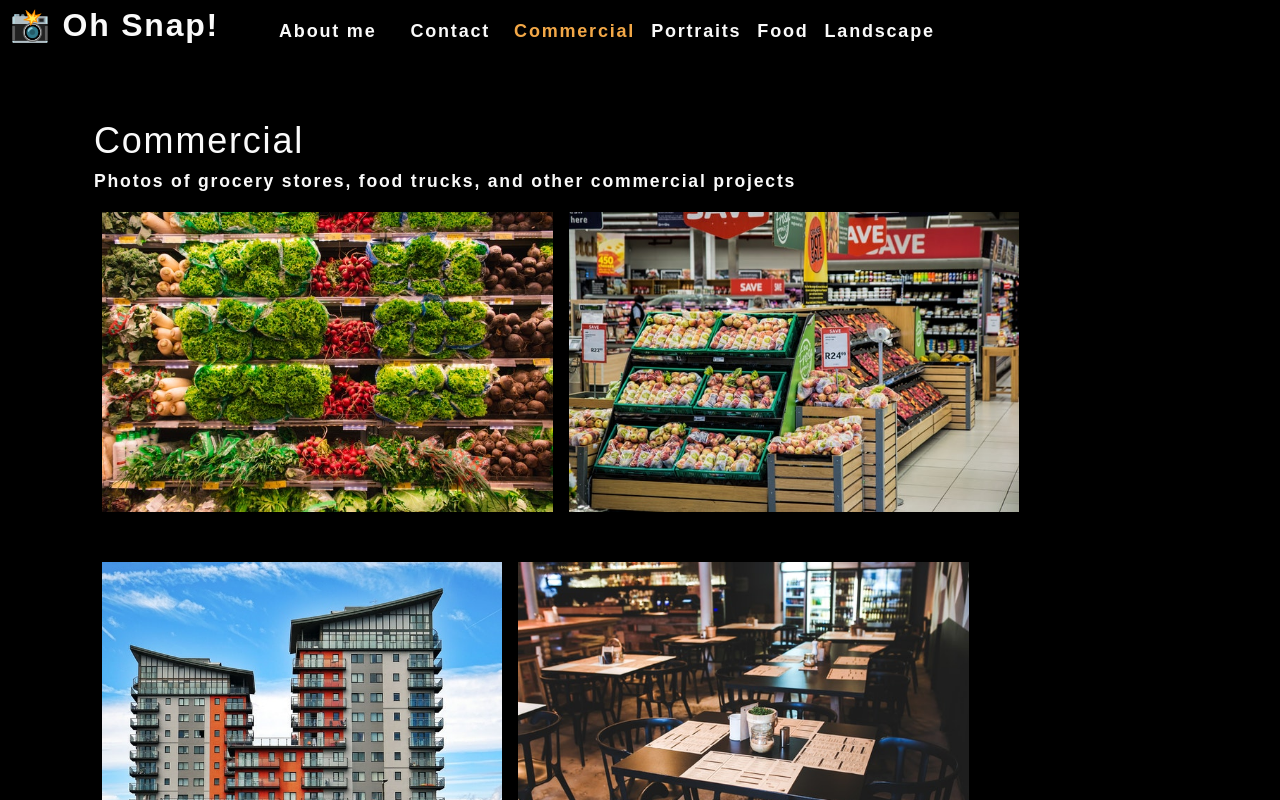
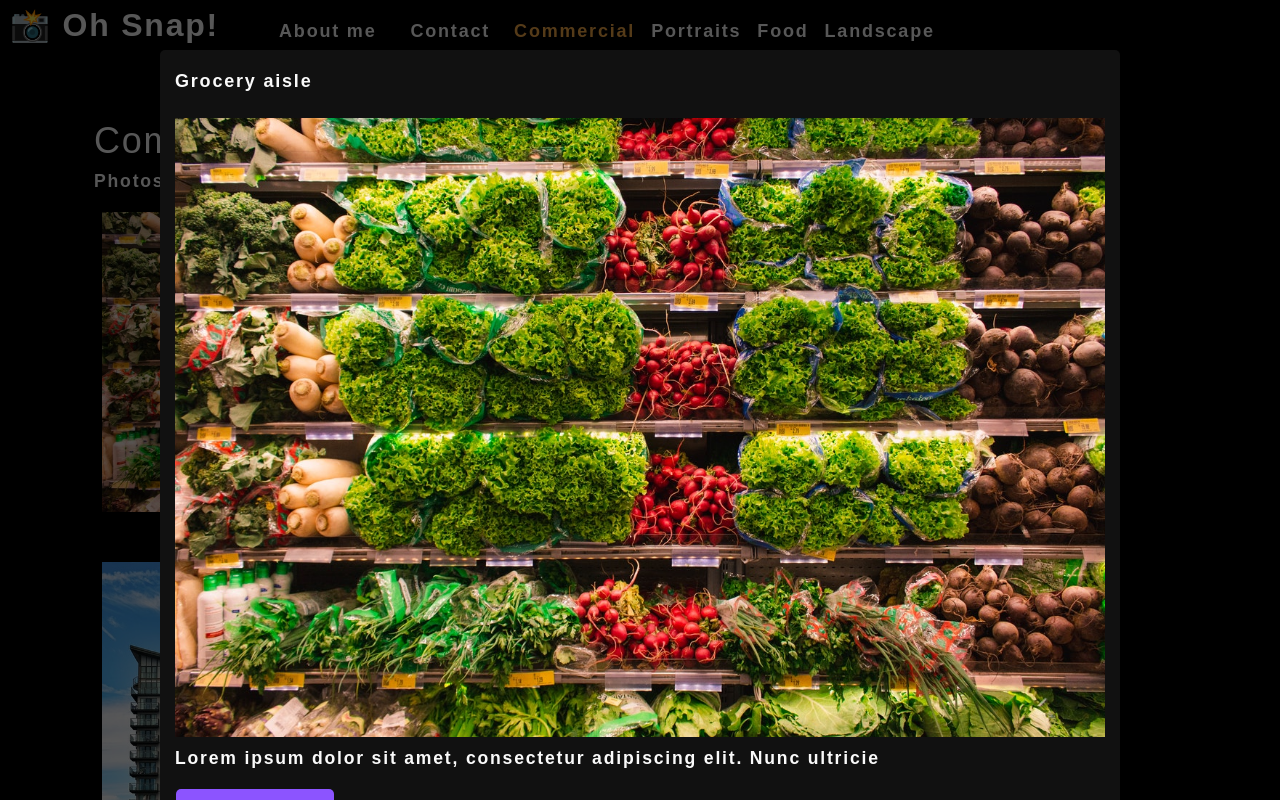
Before and after one commit to Bullbotbam/photo-port, a React (Create React App) app: page / in a window 1280 px wide. Both pictures are taken after a click on the picture 327 px from the left and 361 px from the top of the page. Shown: the top 800 px of the page. Built offline with nearby package versions, Linux system fonts and the light colour scheme.

Commit message:
created modal

```diff
--- /dev/null
+++ b/src/components/Modal/index.js
@@ -0,0 +1,20 @@
+import React from 'react';
+
+function Modal({ currentPhoto }) {
+	const { name, category, description, index } = currentPhoto;
+	return (
+		<div className="modalBackdrop">
+			<div className="modalContainer">
+				<h3 className="modalTitle">{name} </h3>
+				<img
+					src={require(`../../assets/large/${category}/${index}.jpg`).default}
+					alt="current category"
+				/>
+				<p>{description}</p>
+				<button type="button">Close this modal</button>
+			</div>
+		</div>
+	);
+}
+
+export default Modal;
--- a/src/components/PhotoList/index.js
+++ b/src/components/PhotoList/index.js
@@ -1,6 +1,10 @@
 import React, { useState } from 'react';
+import Modal from '../Modal';
 
 const PhotoList = ({ category }) => {
+	const [isModalOpen, setIsModalOpen] = useState(false);
+	const [currentPhoto, setCurrentPhoto] = useState();
+
 	const [photos] = useState([
 		{
 			name: 'Grocery aisle',
@@ -119,14 +123,23 @@
 	]);
 
 	const currentPhotos = photos.filter((photo) => photo.category === category);
+
+	const toggleModal = (image, i) => {
+		setCurrentPhoto({ ...image, index: i });
+		setIsModalOpen(true);
+	};
 	return (
 		<div>
+			{isModalOpen && (
+				<Modal onclose={toggleModal} currentPhoto={currentPhoto} />
+			)}
 			<div className="flex-row">
 				{currentPhotos.map((image, i) => (
 					<img
 						src={require(`../../assets/small/${category}/${i}.jpg`).default}
 						alt={image.name}
 						className="img-thumbnail mx-1"
+						onClick={() => toggleModal(image, i)}
 						key={image.name}
 					/>
 				))}
```
